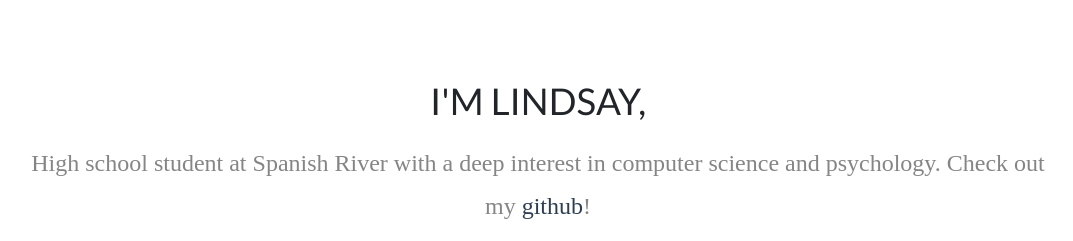
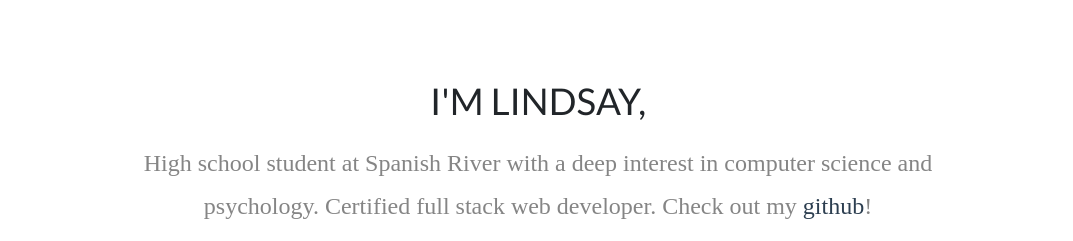
Before and after one commit to lindsayesterman/lindsay, a PHP site: page /index.html in a window 1280 px wide. Shown: the part 800-1041 px from the top of the page, without its empty margins (102-1175 px from the left). Run offline with PHP 8.4, Linux system fonts and the light colour scheme; some libraries are stand-ins or nearby versions.

Commit message:
reverting

```diff
--- a/index.html
+++ b/index.html
@@ -52,7 +52,7 @@
 <a id="portfolio_page">
 <label for="portfolio_page"></label></a>
 <h4>I'M LINDSAY,</h4>
-<p class="about_me">High school student at Spanish River with a deep interest in computer science and psychology. Check out my <a href="https://github.com/lindsayesterman"target="_blank">github</a>!</p>
+<p class="about_me">High school student at Spanish River with a deep interest in computer science and psychology. Certified full stack web developer. Check out my <a href="https://github.com/lindsayesterman"target="_blank">github</a>!</p>
 
 
 
--- a/style.css
+++ b/style.css
@@ -91,8 +91,8 @@ p {
     font-size: 1.5em;
     display: block;
     margin: 0 auto;
-    width:80%;
-    margin-bottom: 16px;
+    width:70%;
+    margin-bottom: 30px;
 }
 
 .about_me > a {
```
